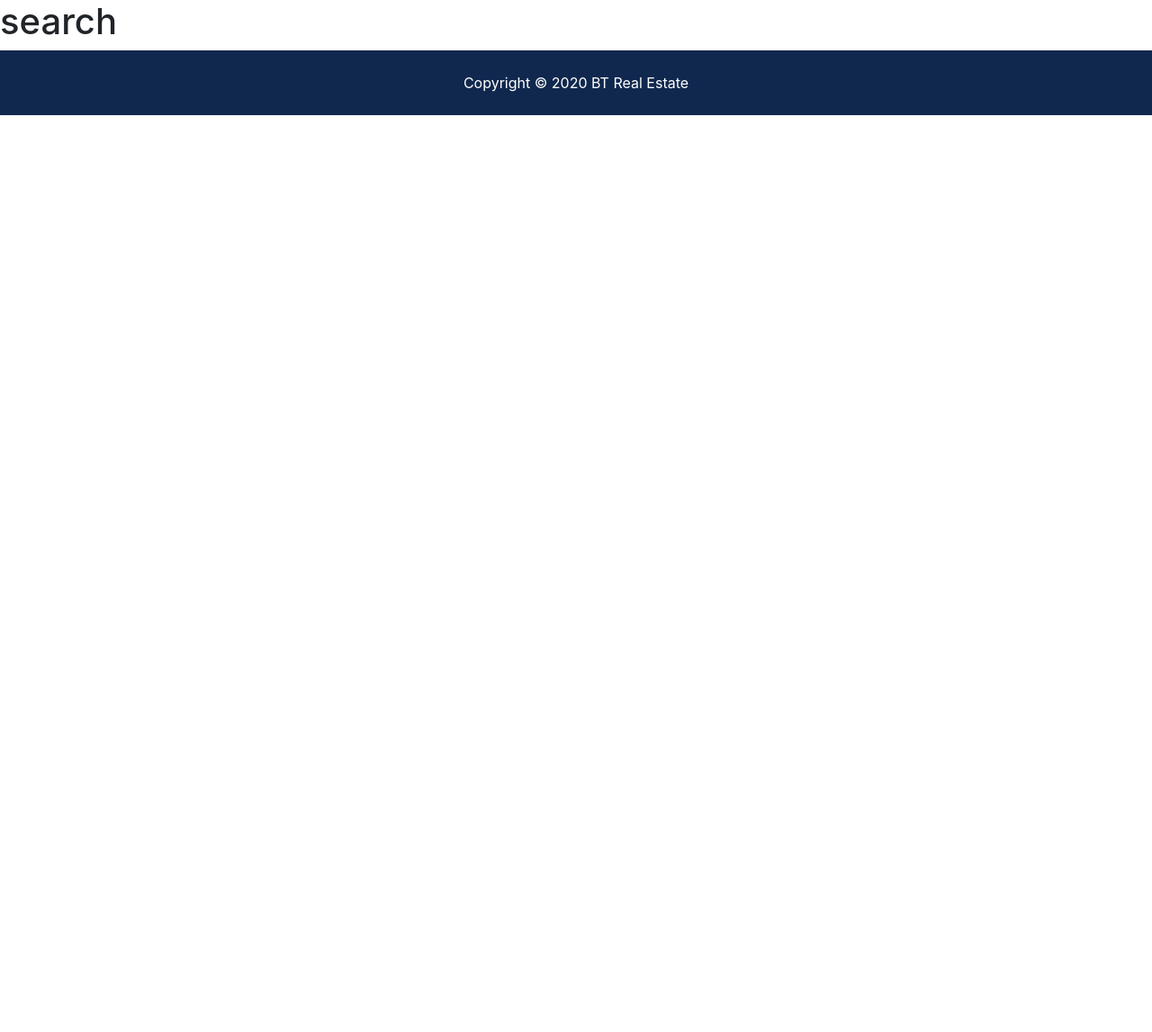
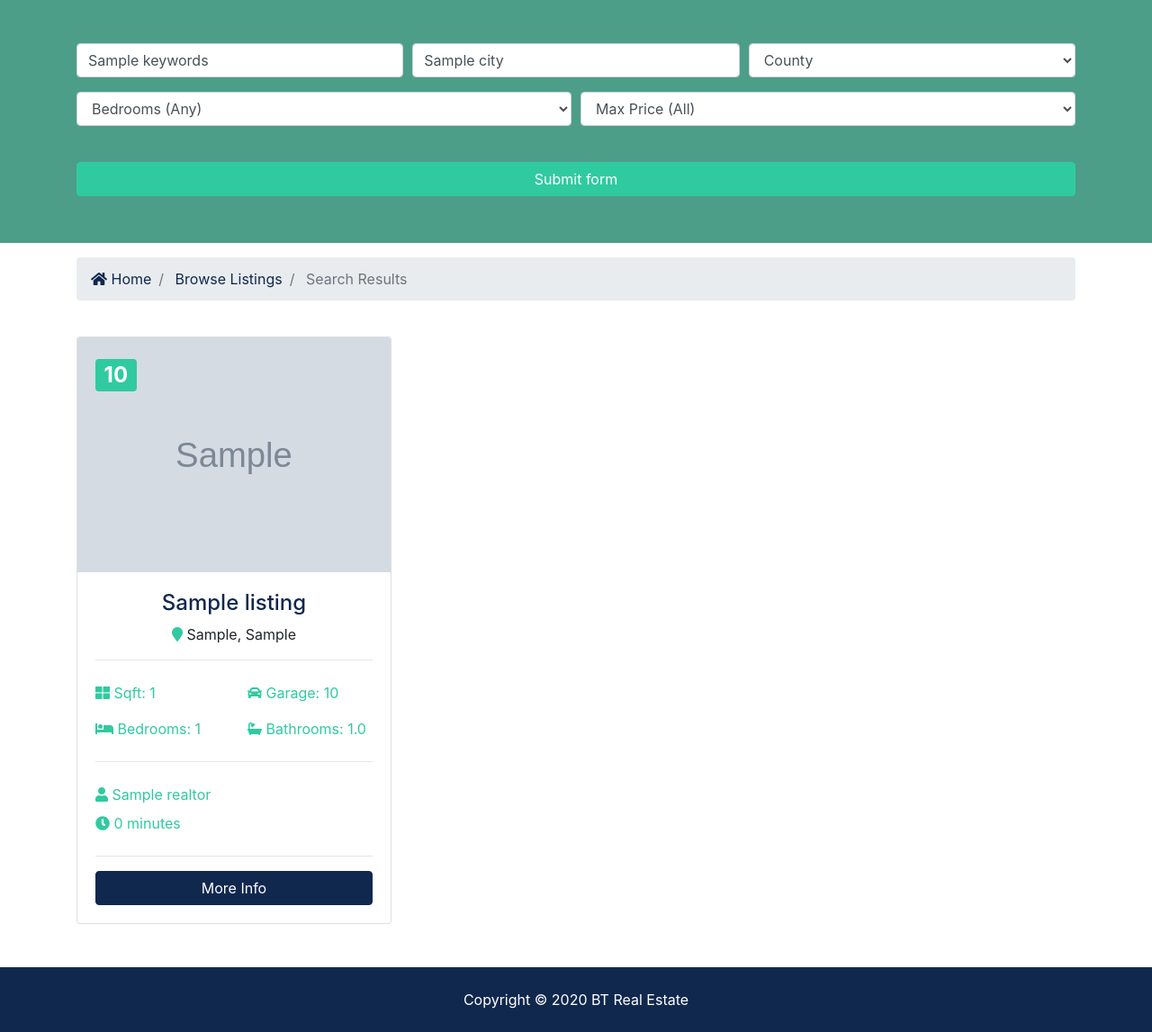
Before and after one commit to antonnifo/BT-real-estate-system, a Django app: template src/templates/listings/search.html in a window 1280 px wide. Shown: the part 128-1275 px from the top of the page at 90% size. Before the commit the page ends 256 px from the top, so only its background shows below. Run offline with Django 3.2, Linux system fonts and the light colour scheme; tables that the repository leaves empty hold one stand-in row (values such as "Sample post"); the template is opened without the code that fills it: values that come from a table or form of the project are taken from there, most other values are stand-ins (such as "Sample title", 1, 10 or a date in 2020); grey boxes marked "Sample" are stand-in pictures; some libraries are stand-ins or nearby versions.

Commit message:
implement house searching

```diff
--- a/src/templates/listings/search.html
+++ b/src/templates/listings/search.html
@@ -1,5 +1,170 @@
 {% extends 'base.html' %}
 
+ {% load humanize %}
 {% block body %}
-<h1>search</h1>
+
+  <section id="showcase-inner" class="showcase-search text-white py-5">
+    <div class="container">
+      <div class="row text-center">
+        <div class="col-md-12">
+          <form action="{% url 'search' %}">
+            <!-- Form Row 1 -->
+            <div class="form-row">
+              <div class="col-md-4 mb-3">
+                <label class="sr-only">Keywords</label>
+                <input type="text" name="keywords" class="form-control" value="{{ values.keywords}}" placeholder="Keyword (Pool, Garage, etc)">
+              </div>
+
+              <div class="col-md-4 mb-3">
+                <label class="sr-only">City</label>
+                <input type="text" name="city" value="{{ values.city}}" class="form-control" placeholder="City">
+              </div>
+
+              <div class="col-md-4 mb-3">
+                <label class="sr-only">County</label>
+                <select name="county" class="form-control">
+                  <option selected="true" disabled="disabled">County</option>
+
+                    {% for key,value in counties.items %}
+                     <option value="{{ key }}"
+
+                     {% if key == values.county %}
+                       selected
+
+                       {% endif %}
+                     >
+                     {{ value }}
+                     </option>
+                    {% endfor %}
+
+                </select>
+              </div>
+            </div>
+            <!-- Form Row 2 -->
+            <div class="form-row">
+              <div class="col-md-6 mb-3">
+                <label class="sr-only">Bedrooms</label>
+                <select name="bedrooms" class="form-control">
+                  <option selected="true" disabled="disabled">Bedrooms (Any)</option>
+                    {% for key,value in bedrooms.items %}
+                    <option value="{{ key }}"
+
+                     {% if key == values.bedrooms %}
+                       selected
+
+                       {% endif %}
+
+
+                    >{{ value}}</option>
+                    {% endfor %}
+                </select>
+              </div>
+              <div class="col-md-6 mb-3">
+                <select name="price" class="form-control">
+                  <option selected="true" disabled="disabled">Max Price (All)</option>
+                      {% for key, value in pricies.items %}
+                       <option value="{{ key }}"
+                      {% if key == values.price %}
+                       selected
+
+                       {% endif %}
+
+
+                       >{{ value}}</option>
+                      {% endfor %}
+                </select>
+              </div>
+            </div>
+            <button class="btn btn-secondary btn-block mt-4" type="submit">Submit form</button>
+          </form>
+        </div>
+      </div>
+    </div>
+  </section>
+
+  <!-- Breadcrumb -->
+  <section id="bc" class="mt-3">
+    <div class="container">
+      <nav aria-label="breadcrumb">
+        <ol class="breadcrumb">
+          <li class="breadcrumb-item">
+            <a href="{% url 'index' %}">
+              <i class="fas fa-home"></i> Home</a>
+          </li>
+          <li class="breadcrumb-item">
+            <a href="{% url 'listings' %}">Browse Listings</a>
+          </li>
+          <li class="breadcrumb-item active"> Search Results</li>
+        </ol>
+      </nav>
+    </div>
+  </section>
+
+  <!-- Listings -->
+  <section id="listings" class="py-4">
+    <div class="container">
+      <div class="row">
+
+        <!-- Listing 1 -->
+
+        {% if listings %}
+        {% for listing in listings %}
+
+          <div class="col-md-6 col-lg-4 mb-4">
+          <div class="card listing-preview">
+            <img class="card-img-top" src="{{ listing.photo_main.url }}" alt="">
+            <div class="card-img-overlay">
+              <h2>
+                <span class="badge badge-secondary text-white">{{ listing.price | intcomma }}</span>
+              </h2>
+            </div>
+            <div class="card-body">
+              <div class="listing-heading text-center">
+                <h4 class="text-primary">{{ listing.title }}</h4>
+                <p>
+                  <i class="fas fa-map-marker text-secondary"></i> {{ listing.city }}, {{ listing.county }}</p>
+              </div>
+              <hr>
+              <div class="row py-2 text-secondary">
+                <div class="col-6">
+                  <i class="fas fa-th-large"></i> Sqft: {{ listing.sqft }}</div>
+                <div class="col-6">
+                  <i class="fas fa-car"></i> Garage: {{ listing.garage}}</div>
+              </div>
+              <div class="row py-2 text-secondary">
+                <div class="col-6">
+                  <i class="fas fa-bed"></i> Bedrooms: {{ listing.bedrooms }}</div>
+                <div class="col-6">
+                  <i class="fas fa-bath"></i> Bathrooms: {{ listing.bathrooms }}</div>
+              </div>
+              <hr>
+              <div class="row py-2 text-secondary">
+                <div class="col-12">
+                  <i class="fas fa-user"></i> {{ listing.realtor }}</div>
+              </div>
+              <div class="row text-secondary pb-2">
+                <div class="col-6">
+                  <i class="fas fa-clock"></i> {{ listing.list_date | timesince }}</div>
+              </div>
+              <hr>
+              <a href="{% url 'listing' listing.id %}" class="btn btn-primary btn-block">More Info</a>
+            </div>
+          </div>
+        </div>
+
+        {% endfor %}
+
+      {% else %}
+         <div class="col-md-12">
+           <p> No Listings AVailable at the Momemnt</p>
+
+         </div>
+      {% endif %}
+
+
+      </div>
+    </div>
+  </section>
+
+
 {% endblock body %}
```
